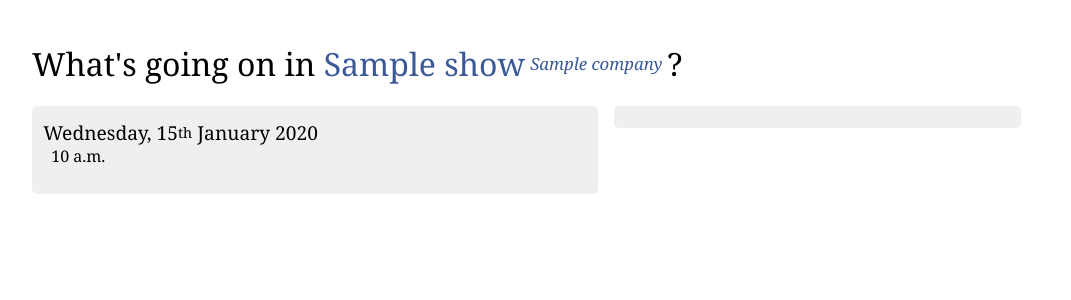
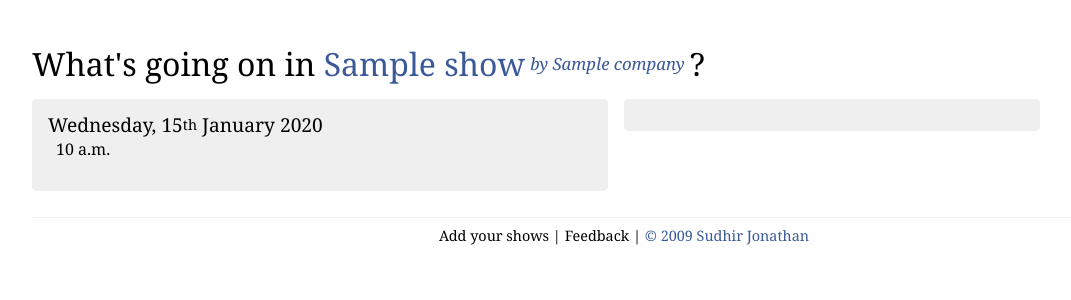
Before and after one commit to sudhirj/culcal, a Django app: template templates/public/show.html in a window 1280 px wide. Shown: the top 300 px of the page, without its empty margins (16-1087 px from the left). Run offline with Django 3.2, Linux system fonts and the light colour scheme; the template is opened without the code that fills it: most values are stand-ins (such as "Sample title", 1, 10 or a date in 2020).

Commit message:
slight view betterments

```diff
--- a/static/css/main.css
+++ b/static/css/main.css
@@ -2,8 +2,8 @@ body{margin:3em;font-family:Georgia, Arial;font-size:100%;}
 sup {vertical-align:top;font-size:0.75em;}
 a {text-decoration:none;color:#3b5998;}
 a:hover{text-decoration:underline;}
-h1, h2, h3, h4, h5, h6 {margin:0.3em 0;}
-h1 {font-size:2em;margin:0.4em 0 0.8em;line-height:1em;}
+h1, h2, h3, h4, h5, h6 {margin-bottom:0.3em;}
+h1 {font-size:2em;margin-bottom:0.6em;line-height:1em;}
 h1 sup a{font-size:0.7em;vertical-align:top;margin:0 0.3em;font-style:italic;}
 h2 {font-size:1.8em;}
 h3 {font-size:1.6em;}
@@ -12,6 +12,16 @@ h5 {font-size:1.2em;}
 
 .day-schedule{margin:0 0 1em 0;}
 .day-schedule p {text-indent:-5em;padding-left:5.5em;margin-bottom:0.3em;}
-.column{float:left;-moz-border-radius:0.3em;-webkit-border-radius:0.3em;background:#efefef;width:32em;padding:0.7em;margin:0 1em 1em 0;line-height:1.2em;}
+.column{float:left;
+    -moz-border-radius:0.3em;
+    -webkit-border-radius:0.3em;
+    background:#efefef;
+    width:32em;
+    padding:1em;
+    margin:0 1em 1em 0;
+    line-height:1.2em;}
 .column.main {width:34em;}
 .column.secondary{width:24em;}
+.clear {clear:both;}
+
+#footer{padding:0.7em 0.5em;border-top:0.1em solid #efefef;font-size:0.9em;margin-top:0.7em;text-align:center;}
--- a/templates/public/base.html
+++ b/templates/public/base.html
@@ -7,8 +7,14 @@
 </head>
 <body>
 	<h1>What's going on in <a href="/{% block url %}{% endblock %}">{% block heading %}{%endblock%}</a><sup><a href="{% block sub_url %}{% endblock %}">{% block sub_text %}{% endblock %}</a></sup>?</h1>
-
-	<div class="column main rounded">{% block content %}{% endblock %}</div>
-	<div class="column secondary">{% block sub_content %}{% endblock %}</div>
+	<div id="content">
+		<div class="column main rounded">{% block content %}{% endblock %}</div>
+		<div class="column secondary">{% block sub_content %}{% endblock %}</div>
+		<div class="clear"></div>
+	</div>
+	<div id="footer">Add your shows |
+		Feedback |
+		<a href="mailto:me@sudhirj.com">&copy; 2009 Sudhir Jonathan</a>
+	</div>
 </body>
 </html>
--- a/templates/public/show.html
+++ b/templates/public/show.html
@@ -3,7 +3,7 @@
 {% block heading%}{{show.name|capfirst}}{%endblock%}
 {% block url %}{{show.company.url}}/shows/{{show.url}}{% endblock %}
 {% block sub_url %}{{show.company.get_route}}{% endblock %}
-{% block sub_text %}{{show.company.name|capfirst}}{% endblock %}
+{% block sub_text %}by {{show.company.name|capfirst}}{% endblock %}
 
 {% block content%}
 <div>
--- a/templates/public/venue.html
+++ b/templates/public/venue.html
@@ -3,7 +3,7 @@
 {% block heading%}{{venue.name|capfirst}}{%endblock%}
 {% block url %}{{venue.city.url}}/venues/{{venue.url}}{% endblock %}
 {% block sub_url %}{{venue.city.get_route}}{% endblock %}
-{% block sub_text %}{{venue.city.name|capfirst}}{% endblock %}
+{% block sub_text %}in {{venue.city.name|capfirst}}{% endblock %}
 {% block content%}
 <div>
     {% include "performances.html" %}
```
